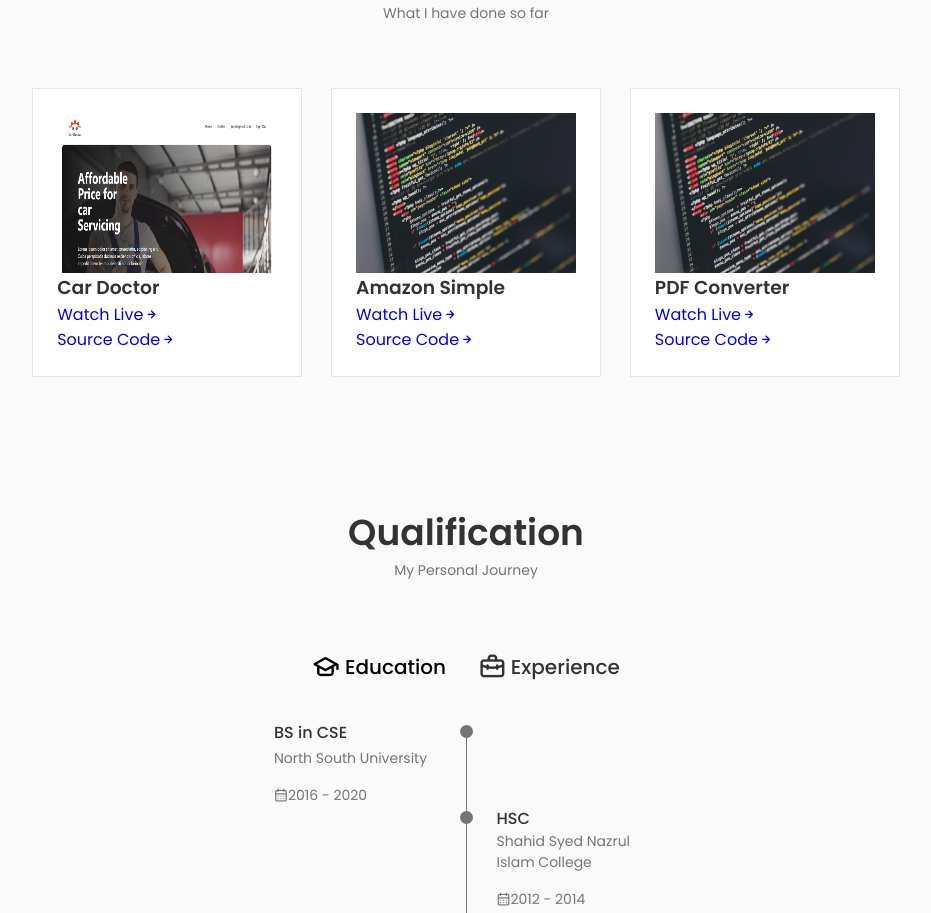
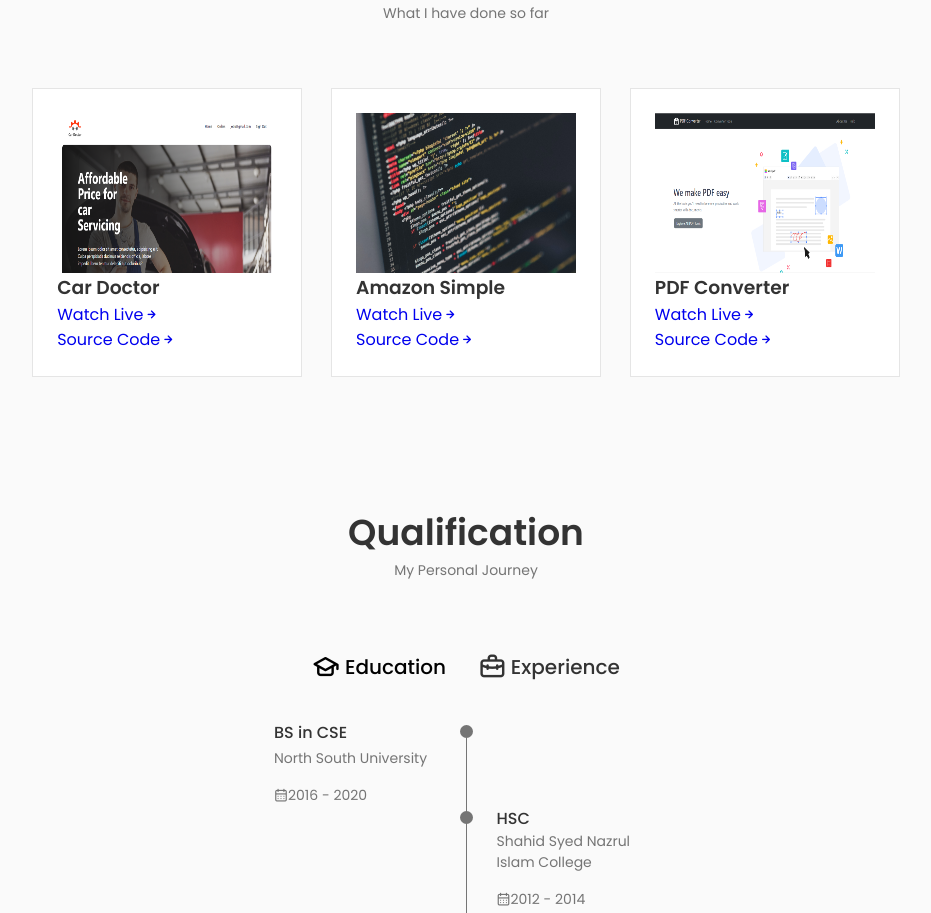
Before and after one commit to abu-kausar/portfolio, a React (Create React App) app: page / in a window 1280 px wide. Shown: the part 2192-3105 px from the top of the page, without its empty margins (174-1105 px from the left). Built offline with nearby package versions, Linux system fonts and the light colour scheme.

Commit message:
image updated

```diff
--- a/src/components/Projects/Projects.js
+++ b/src/components/Projects/Projects.js
@@ -1,5 +1,6 @@
 import React from 'react';
 import carDoctor from '../..//Assets/carDoctor.png';
+import pdfConverter from '../..//Assets/pdfConverter.png';
 import defaultImage from '../..//Assets/defaultProjectImage.jpg';
 import './Projects.css';
 
@@ -46,7 +47,7 @@ const Projects = () => {
 
                 <div className="projects__content">
                     <div>
-                        <img className='projectImage' src={defaultImage} alt="" />
+                        <img className='projectImage' src={pdfConverter} alt="" />
                         <h3 className="services__title">PDF Converter</h3>
                     </div>
 
```
Also changed, not shown: src/Assets/pdfConverter.png (added).
